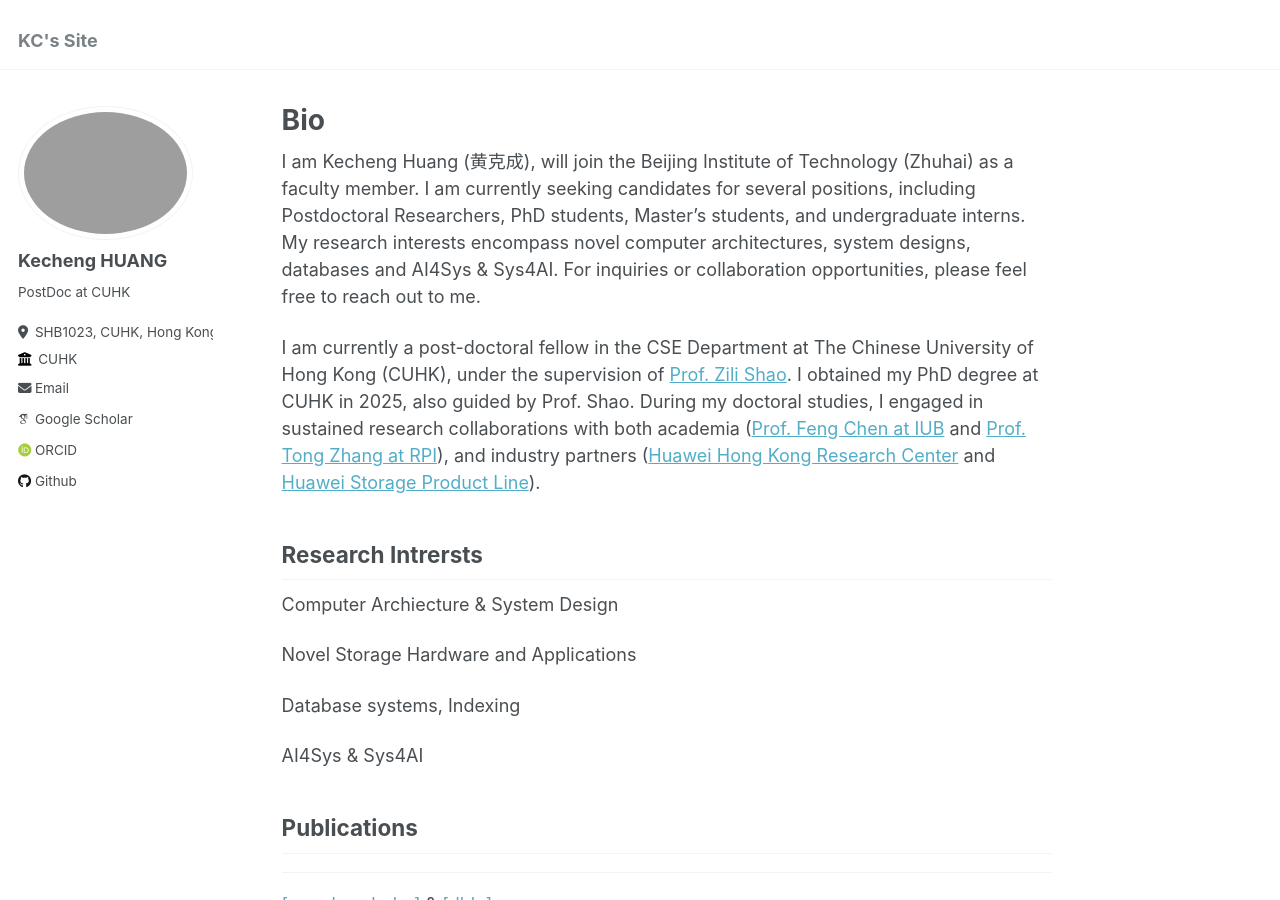
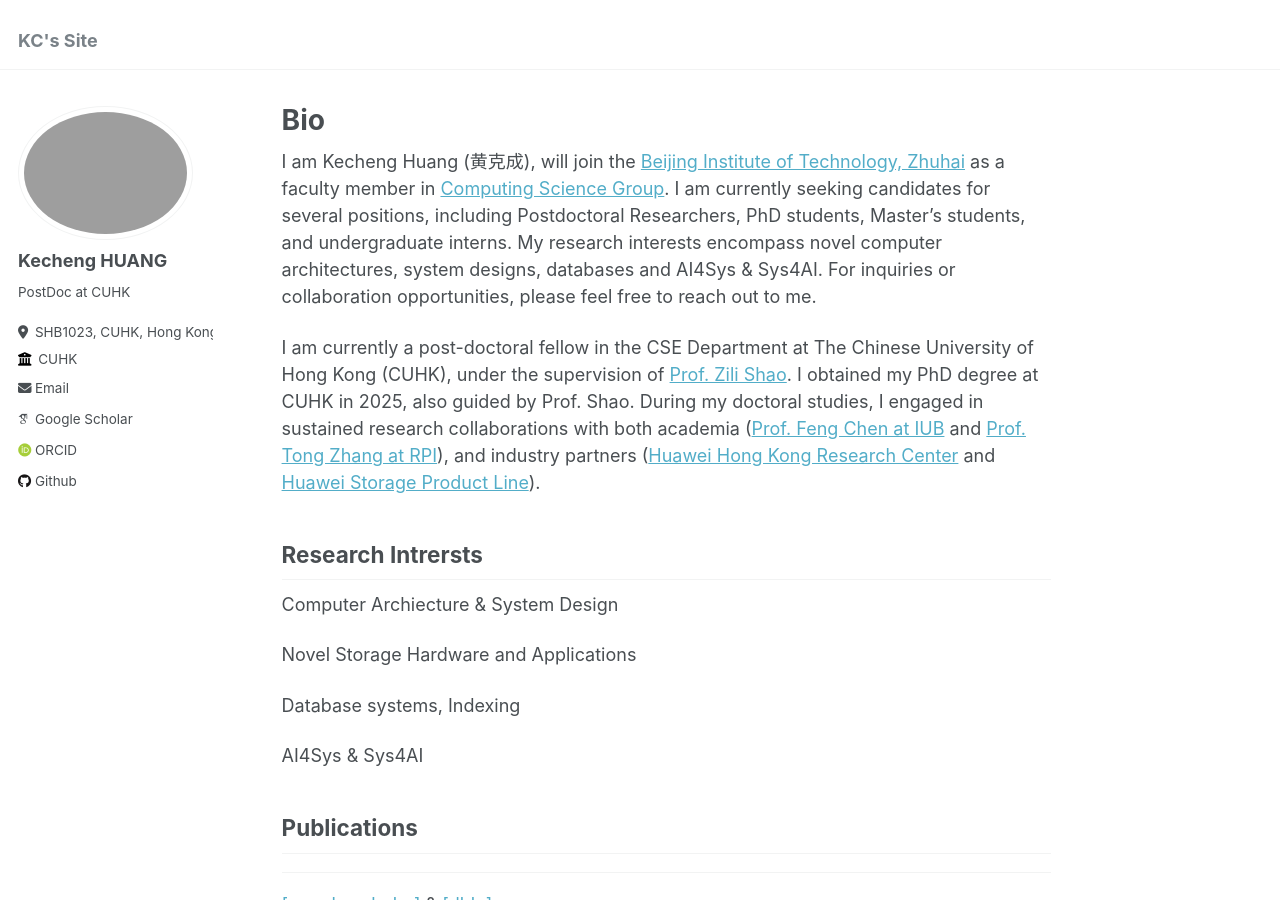
Before and after one commit to ericaloha/ericaloha.github.io, a Jekyll site: the page built from _pages/about.md, in a window 1280 px wide and 900 px high. Built offline with Jekyll 4.4.1, drawn with Linux system fonts in a browser that asks for light colours; some web fonts are replaced.

Commit message:
Update about.md

```diff
--- a/_pages/about.md
+++ b/_pages/about.md
@@ -5,7 +5,7 @@ author_profile: true
 
 ---
 
-I am Kecheng Huang (黄克成), will join the Beijing Institute of Technology (Zhuhai) as a faculty member. I am currently seeking candidates for several positions, including Postdoctoral Researchers, PhD students, Master's students, and undergraduate interns. My research interests encompass novel computer architectures, system designs, databases and AI4Sys & Sys4AI. For inquiries or collaboration opportunities, please feel free to reach out to me.
+I am Kecheng Huang (黄克成), will join the [Beijing Institute of Technology, Zhuhai](https://zh.bit.edu.cn/) as a faculty member in [Computing Science Group](https://ai.bitzh.edu.cn/cs/). I am currently seeking candidates for several positions, including Postdoctoral Researchers, PhD students, Master's students, and undergraduate interns. My research interests encompass novel computer architectures, system designs, databases and AI4Sys & Sys4AI. For inquiries or collaboration opportunities, please feel free to reach out to me.
 
 I am currently a post-doctoral fellow in the CSE Department at The Chinese University of Hong Kong (CUHK), under the supervision of [Prof. Zili Shao]((http://www.cse.cuhk.edu.hk/~shao/)). I obtained my PhD degree at CUHK in 2025, also guided by Prof. Shao. During my doctoral studies, I engaged in sustained research collaborations with both academia ([Prof. Feng Chen at IUB](https://homes.luddy.indiana.edu/fchen25/) and [Prof. Tong Zhang at RPI](https://sites.ecse.rpi.edu/~tzhang/)), and industry partners ([Huawei Hong Kong Research Center](https://career.huawei.com/reccampportal/hk/portal/huaweilife.html) and [Huawei Storage Product Line](https://e.huawei.com/cn/products/storage)).
 
```
